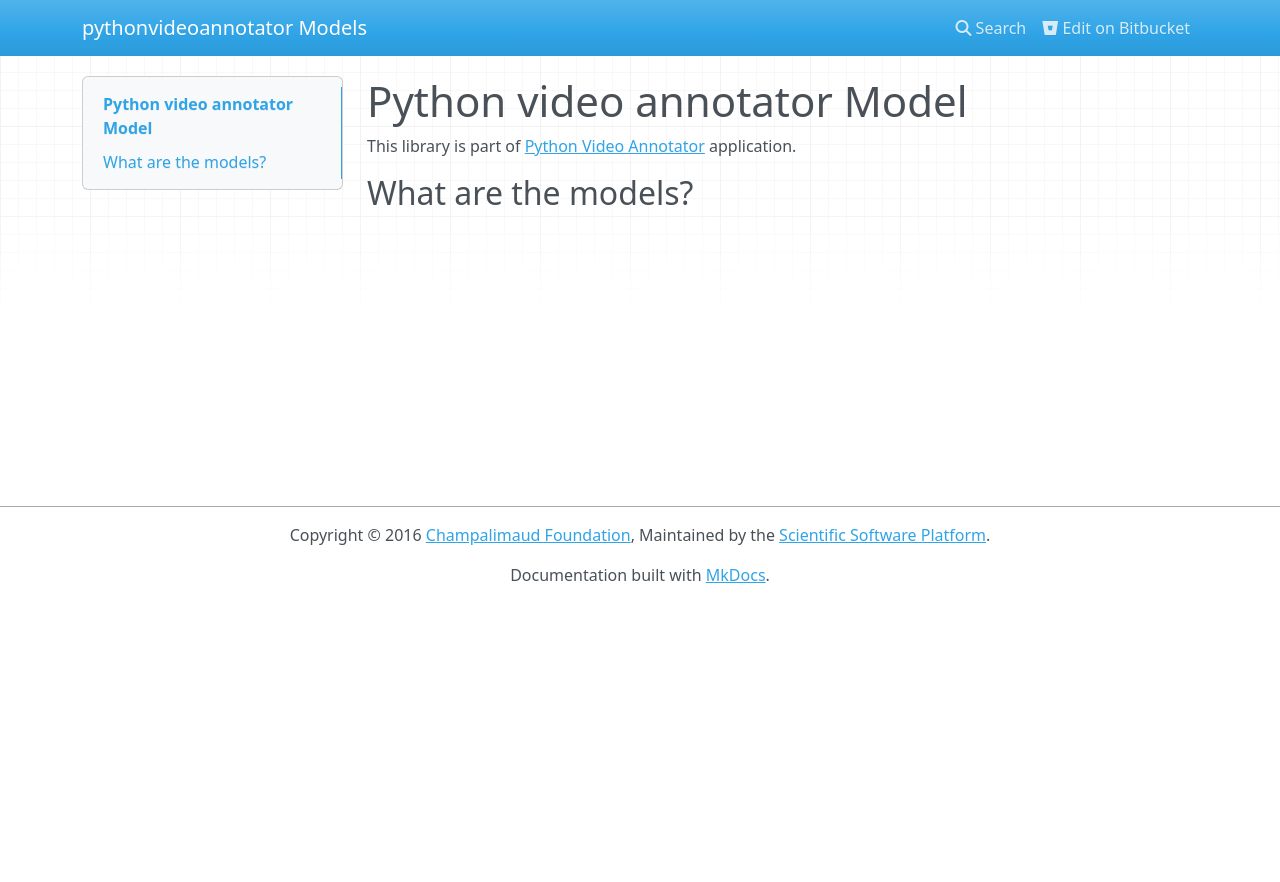
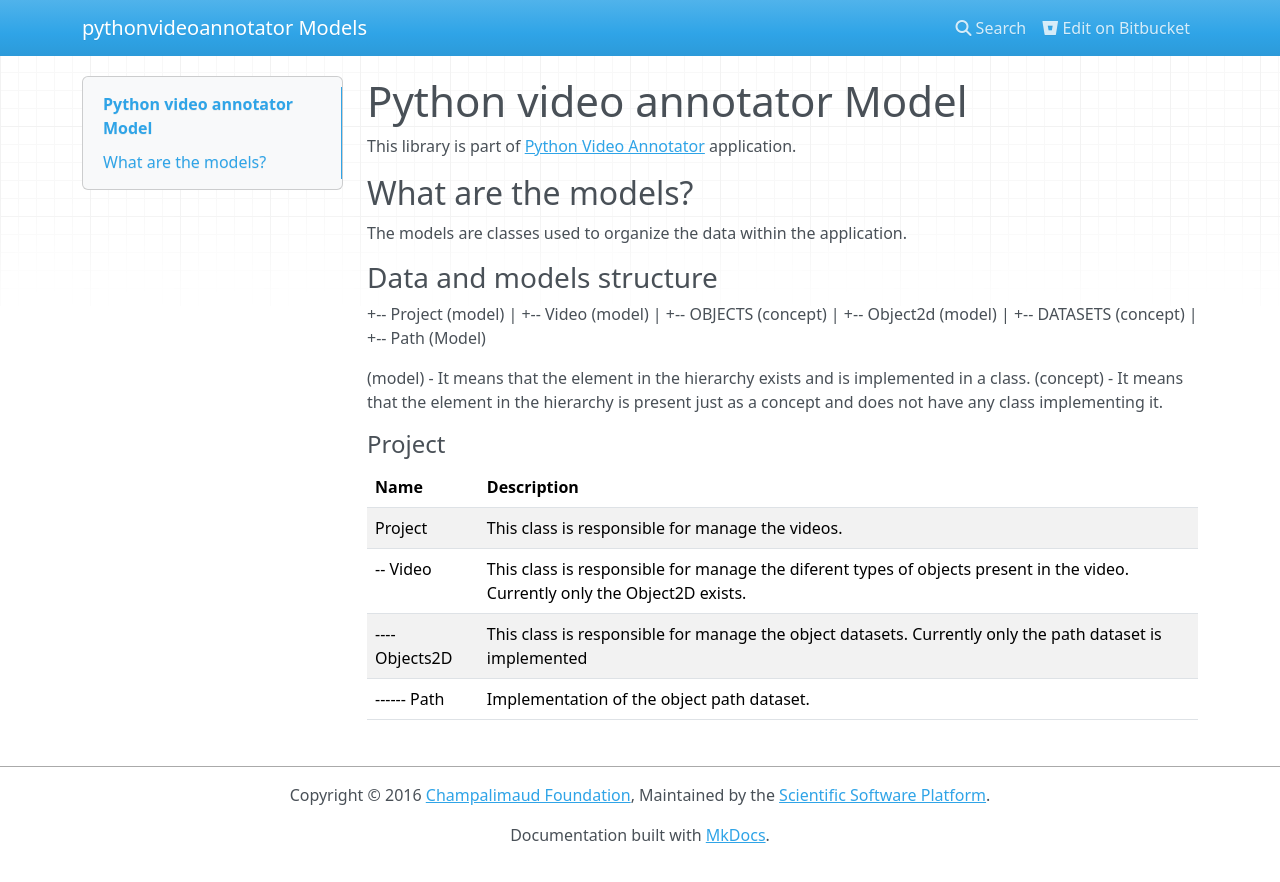
Before and after one commit to shaliulab/pythonvideoannotator-models, an MkDocs documentation site: the page built from docs/index.md, in a window 1280 px wide. Shown: the top 882 px of the page. Built offline with MkDocs 1.6.1, drawn with Linux system fonts in a browser that asks for light colours; nearby versions of some CDN libraries; old or Windows-style settings are respelled for this version of MkDocs.

Commit message:
docs updated

```diff
--- a/docs/index.md
+++ b/docs/index.md
@@ -4,3 +4,25 @@
 
 
 ## What are the models?
+
+The models are classes used to organize the data within the application.
+
+### Data and models structure
+
++-- Project (model)
+|   +-- Video (model)
+|   	+-- OBJECTS (concept)
+|   		+-- Object2d (model)
+|   			+-- DATASETS (concept)
+|   				+-- Path (Model)
+
+(model) - It means that the element in the hierarchy exists and is implemented in a class.
+(concept) - It means that the element in the hierarchy is present just as a concept and does not have any class implementing it.
+
+#### Project
+| Name | Description |
+|---|---|
+|Project| This class is responsible for manage the videos. |
+|-- Video| This class is responsible for manage the diferent types of objects present in the video. Currently only the Object2D exists. |
+|---- Objects2D| This class is responsible for manage the object datasets. Currently only the path dataset is implemented|
+|------ Path| Implementation of the object path dataset.|
```
